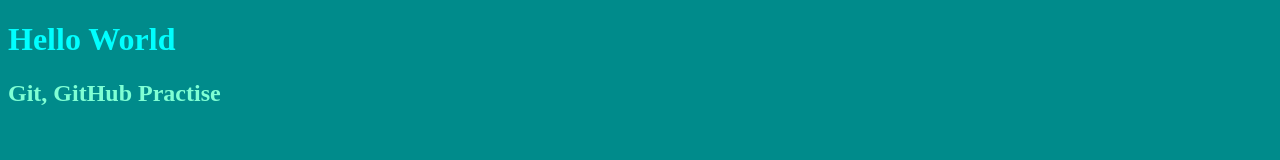
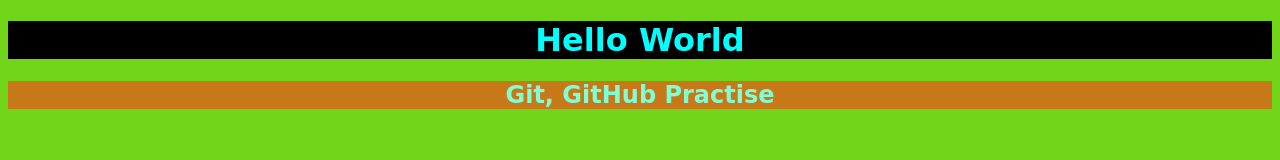
Before and after one commit to HariharanSelvam-Sparkoutt/first, a plain HTML site: page index.html in a window 1280 px wide. Drawn offline with Linux system fonts and the light colour scheme.

Commit message:
Stylesheet updated

```diff
--- a/style.css
+++ b/style.css
@@ -1,9 +1,15 @@
 body {
-  background-color: darkcyan;
+  background-color: rgb(113, 214, 25);
 }
 h1 {
   color: aqua;
+  text-align: center;
+  background-color: black;
+  font-family: cursive;
 }
 h2 {
   color: aquamarine;
+  text-align: center;
+  background-color: rgb(199, 121, 25);
+  font-family: cursive;
 }
```
